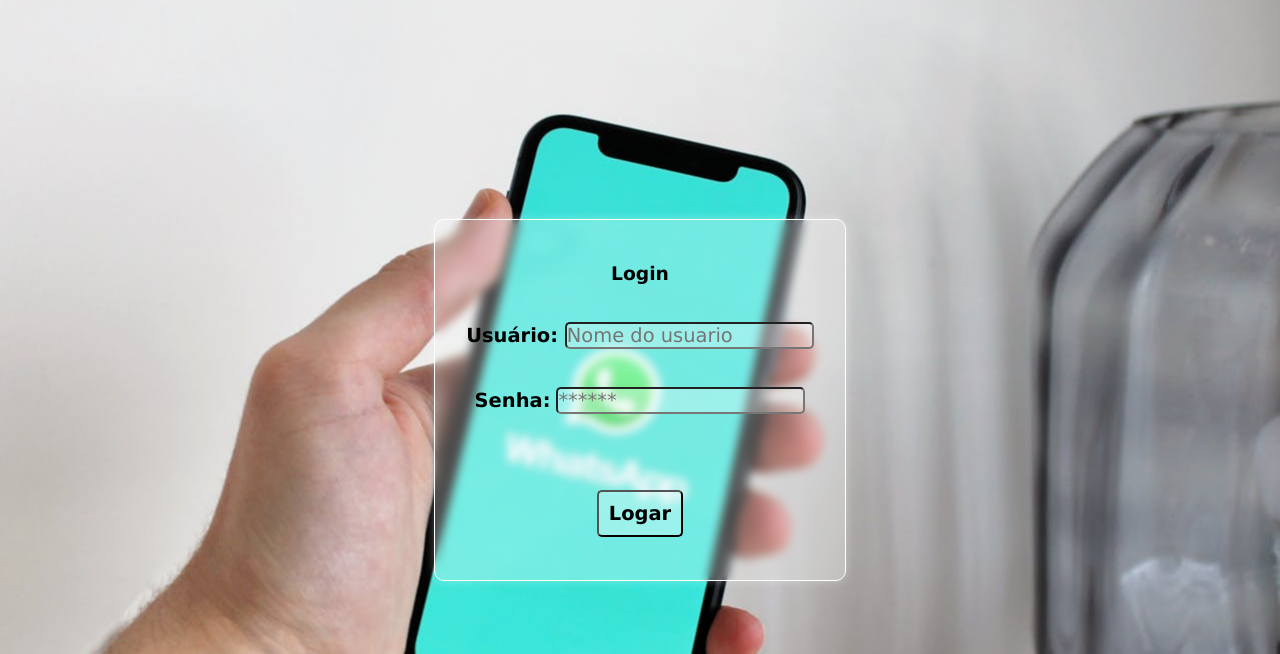
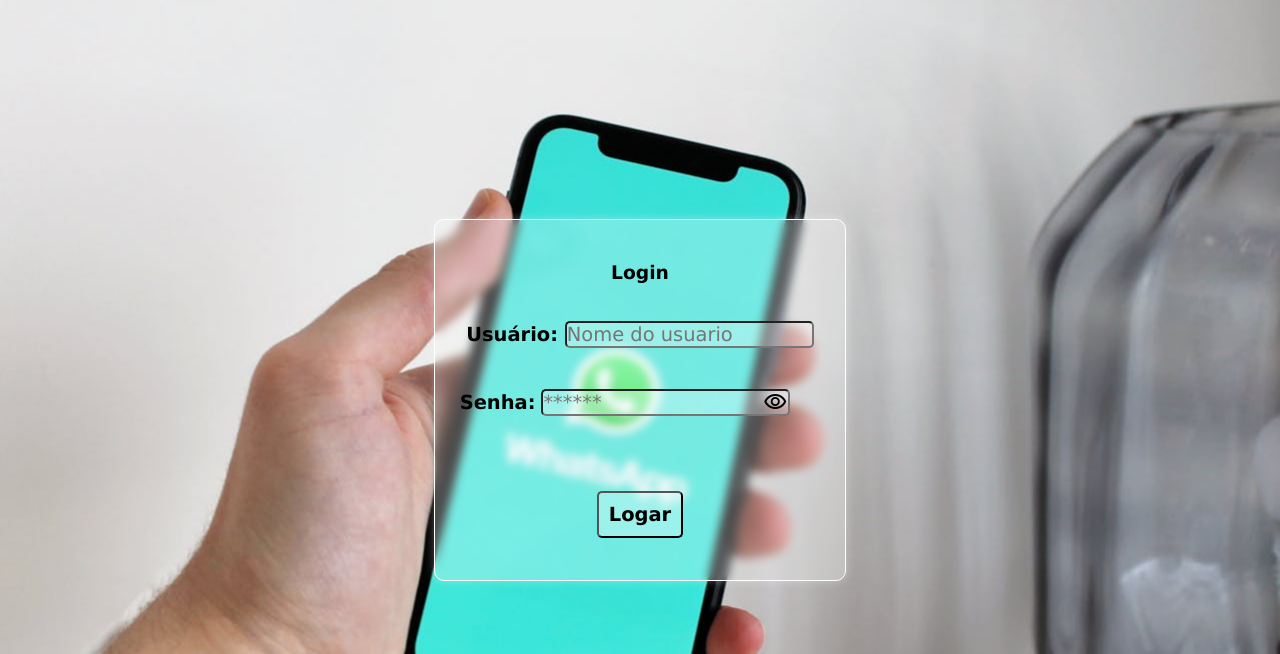
Before and after one commit to Miichaaeell/ChatBootMeta, a Flask app: page /login in a window 1280 px wide. Shown: the top 654 px of the page. Run offline with Flask 3, Linux system fonts and the light colour scheme.

Commit message:
update tela de login
adicionado botão para visualizar ou esconder a senha

```diff
--- a/atendimento/templates/login.html
+++ b/atendimento/templates/login.html
@@ -5,6 +5,7 @@
     <meta name="viewport" content="width=device-width, initial-scale=1.0">
     <link rel="shortcut icon" href="/static/imagens/whats_ico.ico" type="image/x-icon">
     <link rel="stylesheet" href="/static/css/login.css">
+    <link rel="stylesheet" href="https://fonts.googleapis.com/css2?family=Material+Symbols+Sharp:opsz,wght,FILL,GRAD@20..48,100..700,0..1,-50..200" />
     <title>Login</title>
 </head>
 <body>
@@ -16,6 +17,12 @@
         <p>
             <label for="senha">Senha:</label>
             <input type="password" class="campo" name="senha" id="senha" placeholder="******">
+            <span class="material-symbols-sharp" id="olho" onclick="mostrar()" style="display: inline-block;" >
+                visibility
+            </span>
+            <span class="material-symbols-sharp" id="olho1" onclick="mostrar()" style="display: none;" >
+                visibility_off
+            </span>
         </p>
         <p><output>{{erro}}</output></p>
         <p>
@@ -24,5 +31,17 @@
 
 
     </form>
+
+    <script>
+        function mostrar(){
+            let senha = document.querySelector
+            ('input#senha')
+            let olho = document.querySelector('span#olho')
+            let olho1 = document.querySelector('span#olho1')
+            senha.type = senha.type == 'text' ? 'password' : 'text'
+            olho.style = senha.type == 'text' ? ' display: none' : 'display: inline-block'
+            olho1.style = senha.type == 'text' ? ' display: inline-block' : 'display: none'
+        }
+    </script>
 </body>
 </html>
--- a/static/css/login.css
+++ b/static/css/login.css
@@ -54,3 +54,7 @@ output{
     color: red;
     font-size: bolder;
 }
+
+#olho, #olho1 {
+    transform: translate(-33px, 5px);
+}
```
